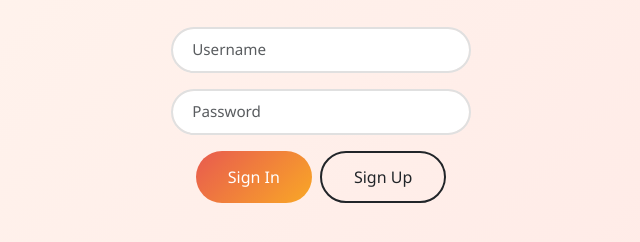
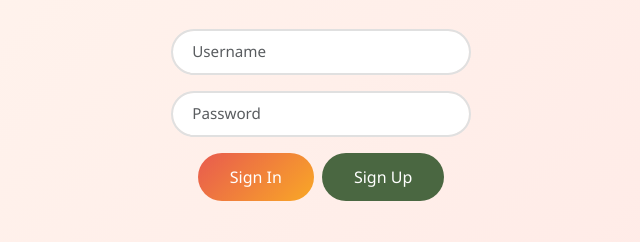
Before and after one commit to xuejiashuai/illinois-tech-web-application-final-exam, a website: page login.html in a window 1280 px wide. Shown: the part 428-670 px from the top of the page, without its empty margins (319-959 px from the left). Drawn offline with nearby package versions, Linux system fonts and the light colour scheme.

Commit message:
update button color

```diff
--- a/login.html
+++ b/login.html
@@ -29,7 +29,7 @@
                     </div>
                     <div class="d-flex gap-2 justify-content-center">
                         <button type="submit" class="btn btn-primary">Sign In</button>
-                        <a href="signup.html" class="btn btn-outline-dark">Sign Up</a>
+                        <a href="signup.html" class="btn btn-signup">Sign Up</a>
                     </div>
                 </form>
             </div>
--- a/styles.css
+++ b/styles.css
@@ -67,3 +67,18 @@ body {
     border-color: #E85A4F;
     box-shadow: 0 0 0 3px rgba(232, 90, 79, 0.15);
 }
+
+/* Sign Up button style */
+.btn-signup {
+    background-color: #4A6741;
+    color: white;
+    padding: 0.75rem 2rem;
+    border-radius: 50px;
+    border: none;
+}
+
+.btn-signup:hover {
+    background-color: #3d5636;
+    color: white;
+    transform: translateY(-2px);
+}
```
